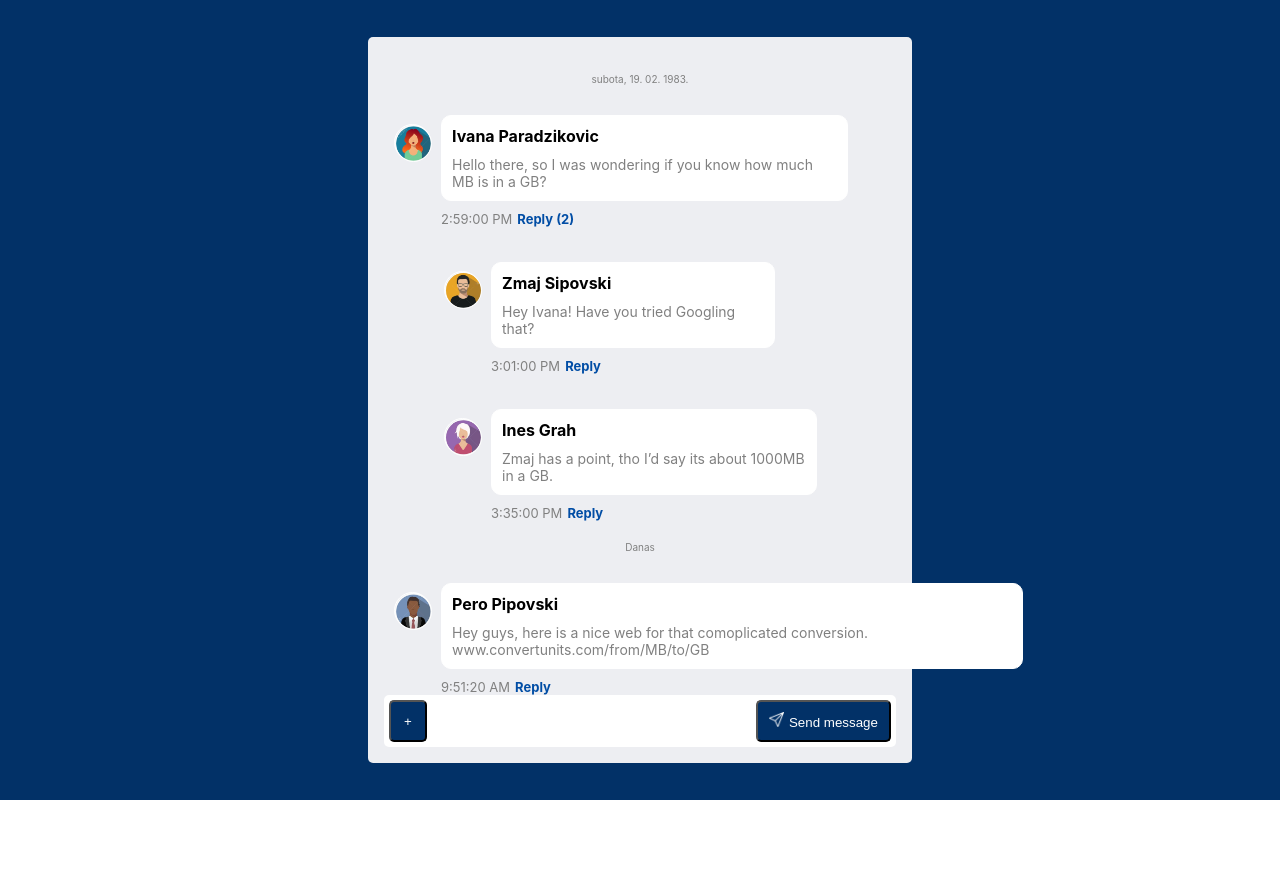
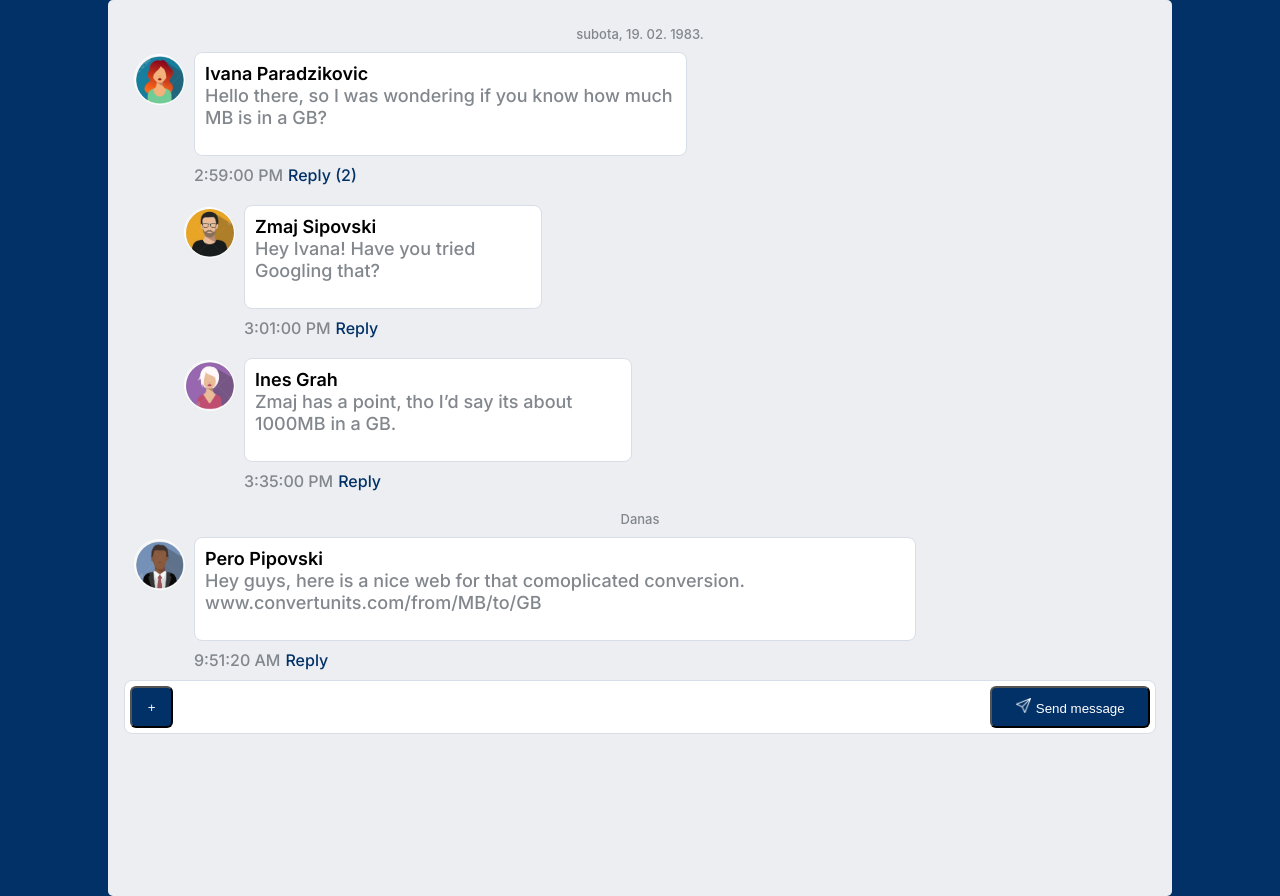
Before and after one commit to gjaic2016/comments-feat-task, a React (Create React App) app: page / in a window 1280 px wide. Before the commit the page ends 800 px from the top, so only its background shows below. Built offline with nearby package versions, Linux system fonts and the light colour scheme.

Commit message:
css update

```diff
--- a/public/index.html
+++ b/public/index.html
@@ -24,6 +24,12 @@
       work correctly both with client-side routing and a non-root public URL.
       Learn how to configure a non-root public URL by running `npm run build`.
     -->
+    <link rel="preconnect" href="https://fonts.googleapis.com" />
+    <link rel="preconnect" href="https://fonts.gstatic.com" crossorigin />
+    <link
+      href="https://fonts.googleapis.com/css2?family=Inter:wght@400;500;600&display=swap"
+      rel="stylesheet"
+    />
     <title>React App</title>
   </head>
   <body>
--- a/src/App.css
+++ b/src/App.css
@@ -1,7 +1,7 @@
 :root {
   --white-color: #fff;
-  --darkblue-color: #023167;
-  --lightgrey-color: #edeef2;
+  --darkblue-color: #023168;
+  --lightgrey-color: #eceef1;
   --gray-color: gray;
   --blue-reply-color: #014da5;
 }
@@ -12,8 +12,8 @@
 
 .avatar-logo {
   border: 1px solid var(--white-color);
-  height: 35px;
-  width: 35px;
+  height: 48px;
+  width: 48px;
   border-radius: 50%;
   -moz-border-radius: 50%;
   -webkit-border-radius: 50%;
@@ -42,8 +42,8 @@
 
 .chat_window {
   background-color: var(--lightgrey-color);
-  width: 40vw;
-  min-height: 70vh;
+  width: 1032px;
+  min-height: 864px;
   border-radius: 5px;
   padding: 1em;
 }
@@ -67,9 +67,12 @@
 }
 
 .message__date {
-  font-size: x-small;
-  color: var(--gray-color);
-  margin: 20px 0px 15px 0px;
+  position: static;
+  font-style: normal;
+  font-weight: 500;
+  font-size: 13px;
+  color: #82878D;;
+  margin: 10px 0px 10px 0px;
 }
 
 .message__column2 {
@@ -80,10 +83,10 @@
 }
 
 .message__img {
-  margin: -40px 10px 0px 10px;
+  margin: -70px 10px 0px 10px;
   border: 1px solid var(--white-color);
-  height: 35px;
-  width: 35px;
+  height: 48px;
+  width: 48px;
   border-radius: 50%;
   -moz-border-radius: 50%;
   -webkit-border-radius: 50%;
@@ -91,53 +94,73 @@
 
 .message__content {
   text-align: left;
-  margin-top: 15px;
   background-color: var(--white-color);
-  border: 1px solid black;
-  border-color: var(--white-color);
-  min-height: 8vh;
+  border: 1px solid #D8DEE7;
+  min-height: 104px;
   width: max-content;
   max-width: 80%;
-  border-radius: 10px;
+  border-radius: 8px;
   overflow-wrap: break-word;
-  padding: 10px 10px 10px 10px;
-
+  padding: 10px 10px 0px 10px;
+  box-sizing: border-box;
 }
 
 .message__username {
-  font-weight: bold;
+  font-family: 'Inter', sans-serif;
+  font-style: normal;
+  font-weight: 600;
+  font-size: 18px;
+  line-height: 22px;
+  /* font-weight: bold;
   cursor: pointer;
-  padding-bottom: 10px;
+  padding-bottom: 10px; */
 }
 
 .message__text {
-  font-size: 14px;
-  color: var(--gray-color);
+  font-family: Inter;
+  font-style: normal;
+  font-weight: 500;
+  font-size: 18px;
+  line-height: 22px;
+  color: #82878D;
 }
 
 .message__time-reply {
   margin-top: 10px;
+  margin-bottom: 10px;
   display: flex;
   flex-direction: row;
   text-align: left;
-  font-size: small;
-  color: var(--gray-color);
+  /* font-size: small; */
+  /* color: var(--gray-color); */
+  font-family: Inter;
+  font-style: normal;
+  font-weight: 500;
+  font-size: 16px;
+  line-height: 19px;
+  color: #82878D;
 }
 
 .message__reply {
   margin-left: 5px;
-  color:  var(--blue-reply-color);
-  font-weight: bold;
+  font-family: Inter;
+  font-style: normal;
+  font-weight: 500;
+  font-size: 16px;
+  line-height: 19px;
+  color: #023168;
   cursor: pointer;
 }
 
 .new__message {
   display: flex;
   flex-direction: row;
+  border: 1px solid #D8DEE7;
   background-color: var(--white-color);
   z-index: 99;
   padding: 5px;
-  border-radius: 5px;
+  border-radius: 8px;
+  box-sizing: border-box;
 }
 
 .message__input {
@@ -152,7 +175,7 @@
 }
 
 .button__new {
-  border-radius: 5px;
+  border-radius: 6px;
   width: 50px;
   background-color: var(--darkblue-color);
   color: var(--white-color);
@@ -160,8 +183,8 @@
 }
 
 .button__send{
-  border-radius: 5px;
-  width: 200px;
+  border-radius: 6px;
+  width: 196px;
   background-color: var(--darkblue-color);
   color: var(--white-color);
   cursor: pointer;
```
